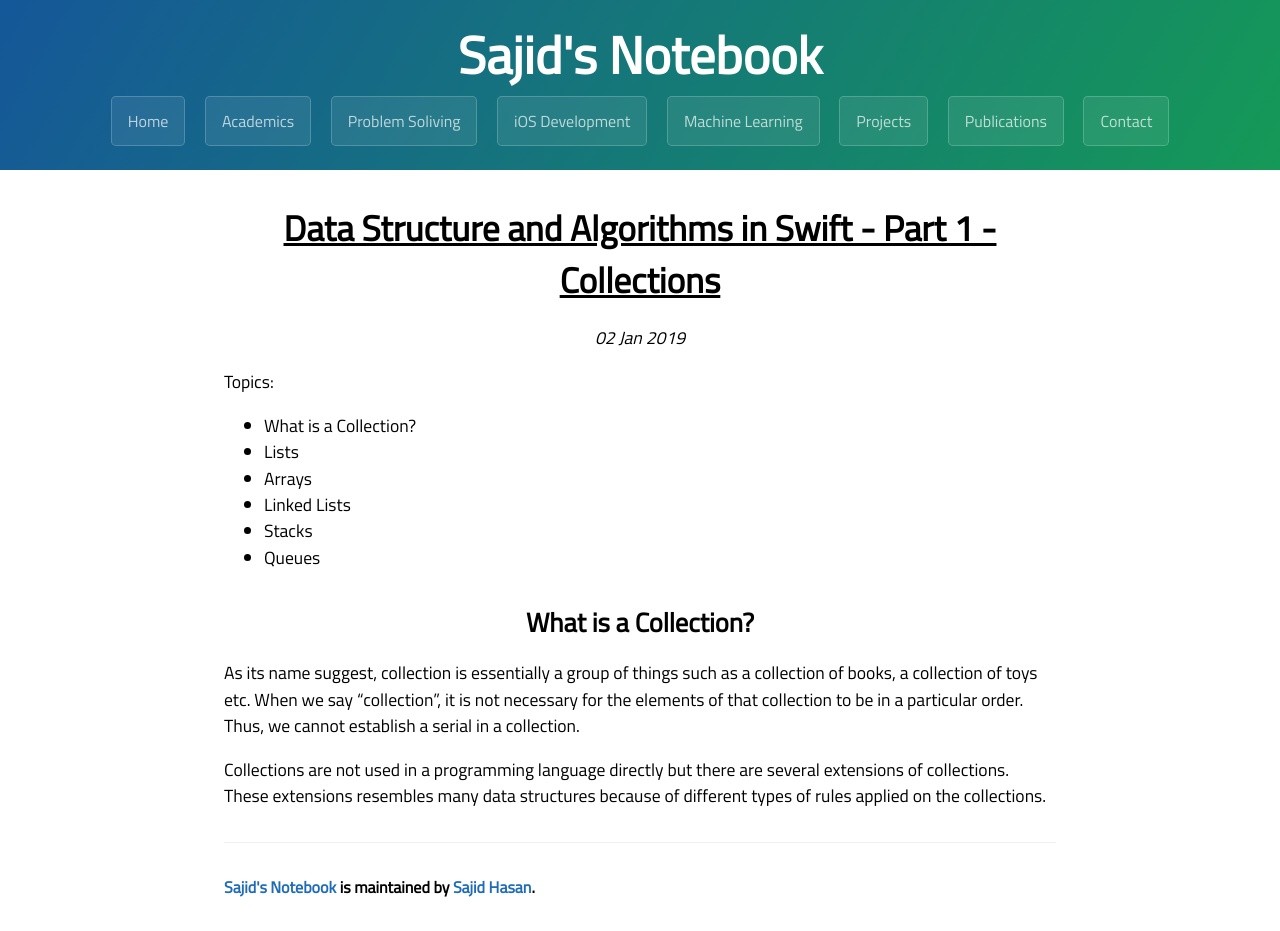
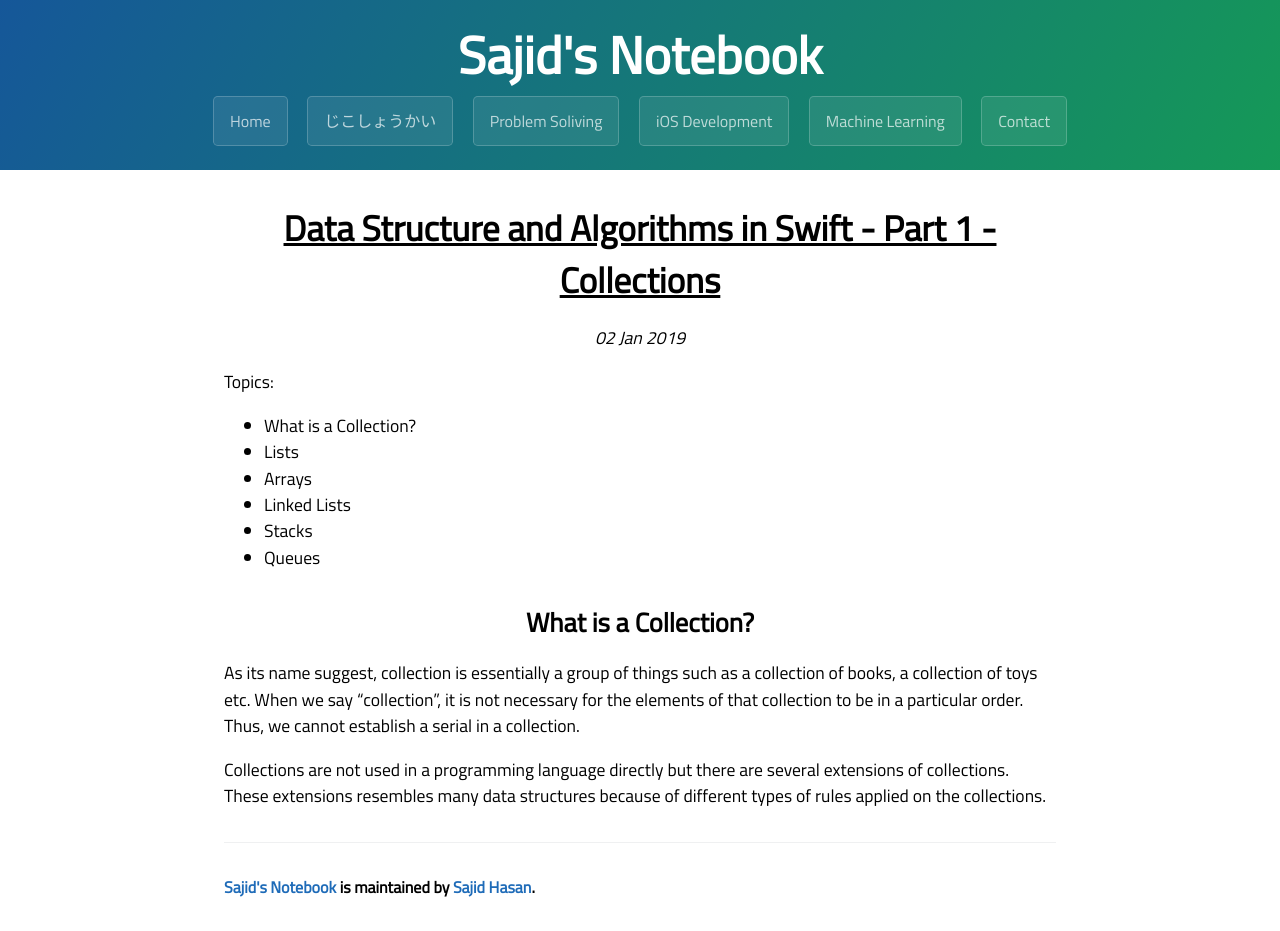
Before and after one commit to sajidhasan/sajidhasan.github.io, a Jekyll site: the page built from _posts/2019-01-02-data-structure-algorithm-swift-part1.markdown, in a window 1280 px wide. Built offline with Jekyll 4.4.1, drawn with Linux system fonts in a browser that asks for light colours.

Commit message:
self introduction added, project removed

```diff
--- a/_includes/page-header.html
+++ b/_includes/page-header.html
@@ -3,11 +3,12 @@
   <!--h2 class="project-tagline">{{ site.tagline }}</h2-->
 
   <a href="{{site.url}}" class="btn">Home</a>
-  <a href="{{site.url}}/academics" class="btn">Academics</a>
+  <a href="{{site.url}}/self-introduction" class="btn">じこしょうかい</a>
+ <!--  <a href="{{site.url}}/academics" class="btn">Academics</a> -->
   <a href="{{site.url}}/problem" class="btn">Problem Soliving</a>
   <a href="{{site.url}}/ios" class="btn">iOS Development</a>
   <a href="{{site.url}}/machine-learning" class="btn">Machine Learning</a>
-  <a href="{{site.url}}/projects" class="btn">Projects</a>
-  <a href="{{site.url}}/publications" class="btn">Publications</a>
+<!--   <a href="{{site.url}}/projects" class="btn">Projects</a> -->
+<!--   <a href="{{site.url}}/publications" class="btn">Publications</a> -->
   <a href="{{site.url}}/contact" class="btn">Contact</a>
 </section>
```
Also changed, not shown: self-introduction.html (added, +7 -0 lines).
